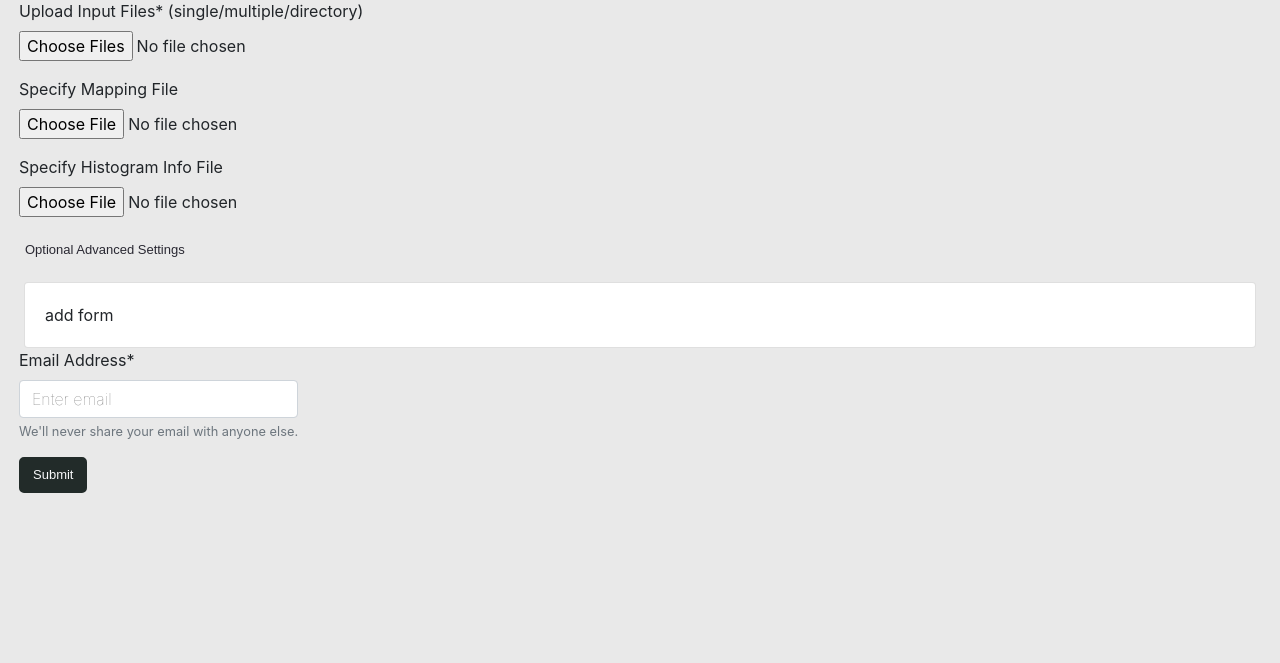
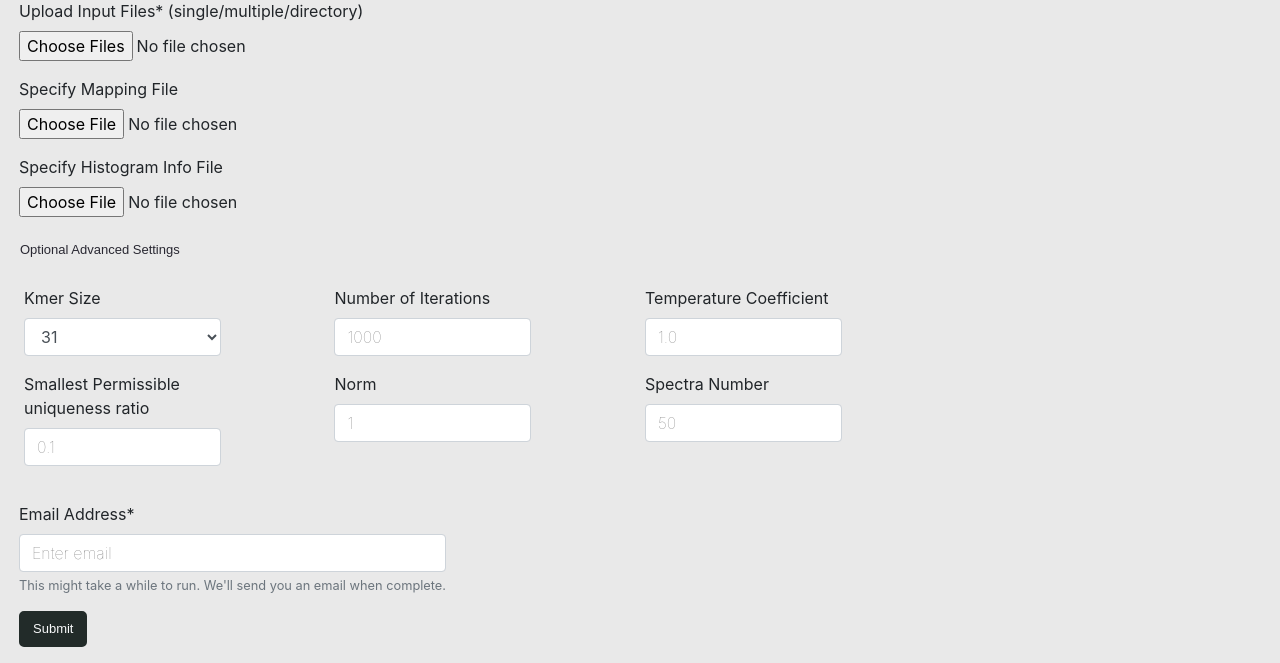
Before and after one commit to sarahki511/senior-design, a Flask app: page /respect in a window 1280 px wide, after a click on "Optional Advanced Settings". Shown: the part 250-913 px from the top of the page. Before the commit the page ends 743 px from the top, so only its background shows below. Run offline with Flask 2, Linux system fonts and the light colour scheme; some libraries are stand-ins or nearby versions; some web fonts are replaced.

Commit message:
added optional advanced search

```diff
--- a/app/static/scss/styles.scss
+++ b/app/static/scss/styles.scss
@@ -8,6 +8,11 @@ $body-bg: #e9e9e9;
 
 .navbar-dark .navbar-nav .nav-link{
   color: #DDD3C3 !important;
+}
+
+.collapse .card {
+  background-color: transparent !important;
+  border: none !important;
 }
 
 #inside_tool_title {
--- a/app/templates/respect.html
+++ b/app/templates/respect.html
@@ -54,15 +54,53 @@ Given the cleaned  up reads, RESPECT will output the estimated genomic length of
         <input type = "file" name = "hist-file"  id = "file" class = "inputFile form-control-file"/>
     </div>
 </div>
+<div class = "form-row">
+    <p class="p-0 m-0">
+        <a class="px-0 mx-0 jumbo-desc btn btn-link btn-md" data-toggle="collapse" href="#extraForm" role="button" aria-expanded="false" aria-controls="extraForm">
+            Optional Advanced Settings
+        </a>
+    </p>
+</div>
 
-<p class="px-0 mx-0">
-    <a class="px-0 mx-0 jumbo-desc btn btn-link btn-md" data-toggle="collapse" href="#extraForm" role="button" aria-expanded="false" aria-controls="extraForm">
-      Optional Advanced Settings
-    </a>
-</p>
-<div class="collapse" id="extraForm">
-    <div class="card card-body">
-        add form
+<div class="m-x0 px-0 collapse" id="extraForm">
+    <div class="mx-0 px-0 card card-body">
+        <div class = "form-row">
+            <div class="form-group col-2">
+                <label for="kmer_size">Kmer Size</label>
+                <select id="kmer_size" name = "kmer_size" class="form-control">
+                    {% for x in range(1,32) %}
+                        {% if x == 31 %}
+                            <option value = {{x}} name = "kmer_size"selected>{{x}}</option>
+                        {%else%}
+                            <option value = {{x}} name = "kmer_size">{{x}}</option>
+                        {%endif%}
+                    {% endfor %}
+                </select>
+            </div>
+            <div class="form-group col-2 offset-1">
+                <label for="iter">Number of Iterations</label>
+                <input class="form-control" id = "iter" name = "iter" type="text" placeholder="1000" onkeyup="this.value=this.value.replace(/[^\d]/,'')"/>
+            </div>
+            <div class="form-group col-2 offset-1">
+                <label for="temp">Temperature Coefficient</label>
+                <input class="form-control" id = "temp" name = "temp" type="text" placeholder="1.0" onkeyup="this.value=this.value.replace(/[^\d]/,'')"/>
+            </div>
+
+        </div>
+        <div class = "form-row">
+            <div class="form-group col-2 ">
+                <label for="uniq">Smallest Permissible uniqueness ratio</label>
+                <input class="form-control" id = "uniq" name = "uniq" type="text" placeholder="0.1" onkeyup="this.value=this.value.replace(/[^\d]/,'')"/>
+            </div>
+            <div class="form-group col-2 offset-1">
+                <label for="norm">Norm</label>
+                <input class="form-control" id = "norm" name = "norm" type="text" placeholder="1" onkeyup="this.value=this.value.replace(/[^\d]/,'')"/>
+            </div>
+            <div class="form-group col-2 offset-1">
+                <label for="spec_num">Spectra Number</label>
+                <input class="form-control" id = "spec_num" name = "spec_num" type="text" placeholder="50" onkeyup="this.value=this.value.replace(/[^\d]/,'')"/>
+            </div>
+        </div>
     </div>
 </div>
 {%endblock%}
--- a/app/templates/toolbase.html
+++ b/app/templates/toolbase.html
@@ -26,6 +26,7 @@
         });
       }, false);
     })();
+
 </script>
     <body>
         <div class = "container-fluid">
@@ -59,7 +60,7 @@
                                 <div class="invalid-feedback">
                                     Please enter a valid email address.
                                 </div>
-                                <small id="emailHelp" class="form-text text-muted">We'll never share your email with anyone else.</small>
+                                <small id="emailHelp" class="form-text text-muted">This might take a while to run. We'll send you an email when complete.</small>
                             </div>
                         </div>
                         <div class = "form-row">
--- a/app/views.py
+++ b/app/views.py
@@ -85,6 +85,7 @@ def respect():
 				if file.filename.rsplit('.',1)[1].lower() == 'hist':
 					hasHist = True
 				filename = secure_filename(file.filename)
+				print(filename)
 				uploaded = os.path.join(input_dir, filename)
 				file.save(uploaded)
 				print(filename)
@@ -130,19 +131,42 @@ def respect():
 			elif m_file.filename != '':
 				flash("Unacceptable extension. Only accept: {}".format(ext + " and .gz version"), 'warning')
 				return redirect(request.url)
-
+		kmer_size = request.form.get('kmer_size')
+		num_iter = request.form.get('iter')
+		if num_iter == '' or 'None':
+			num_iter = "1000"
+		temp = request.form.get('temp')
+		if temp == '' or 'None':
+			temp = "1.0"
+		uniq = request.form.get('uniq')
+		if uniq == '' or 'None':
+			uniq = "0.1"
+		norm = request.form.get('norm')
+		if norm == '' or 'None':
+			norm = "1"
+		spec_num = request.form.get('spec-num')
+		if spec_num == '' or 'None':
+			spec_num = "50"
+		print(num_iter + temp + uniq + norm + spec_num)
 		#passing over to shell command
+		# only for testing data we use -N 10, if it was published, we need to get the input from form
 		if((hasHist == False) and (hasMapping == False)):
-			c = "respect -d {0} -N 10 --debug -o {1}".format(input_dir,output_dir)
+			c = "respect -d {0} -N 10 --debug -o {1}  -k {2} -T {3} -r {4} -l {5} -n {6}".format(input_dir,output_dir,\
+				kmer_size, temp, uniq, norm, spec_num)
 		elif ((hasHist == True) and (hasMapping == False)):
-			c = "respect -d {0} -I {1} -N 10 --debug -o {2}".format(input_dir,hist_file_path, output_dir)
+			c = "respect -d {0} -I {1} -N 10 --debug -o {2} -k {3} -T {4} -r {5} -l {6} -n {7}".format(input_dir,hist_file_path, output_dir,\
+				kmer_size, temp, uniq, norm, spec_num)
 		elif ((hasHist == False) and (hasMapping == True)):
-			c = "respect -d {0} -m {1} -N 10 --debug -o {2}".format(input_dir,mapping_file_path, output_dir)
+			c = "respect -d {0} -m {1} -N 10 --debug -o {2} -k {3} -T {4} -r {5} -l {6} -n {7}".format(input_dir,mapping_file_path, output_dir,\
+				kmer_size, temp, uniq, norm, spec_num)
 		else:
-			c = "respect -d {0} -m {1} -I {2} -N 10 --debug -o {3}".format(input_dir,mapping_file_path, hist_file_path,output_dir)
-
+			c = "respect -d {0} -m {1} -I {2} -N 10 -k {3} -T {4} -r {5} -l {6} -n {7} --debug -o {8}".format(input_dir,mapping_file_path, \
+				hist_file_path, kmer_size, temp, uniq, norm, spec_num, output_dir)
+		print(c)
+		# return redirect(request.url)
 		#runs respect
 		run_command(c)
+
 		flash("Successfully Uploaded Files! This might take a while. You can safely exit out of this page", "info")
 		# send email when the respect is done running
 		email = request.form.get('userEmail')
```
Also changed, not shown: app/static/scss/styles.css, 5 other files.
